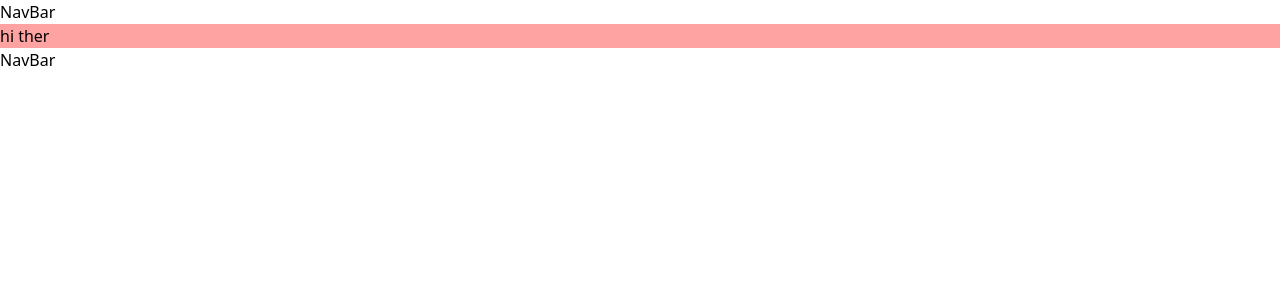
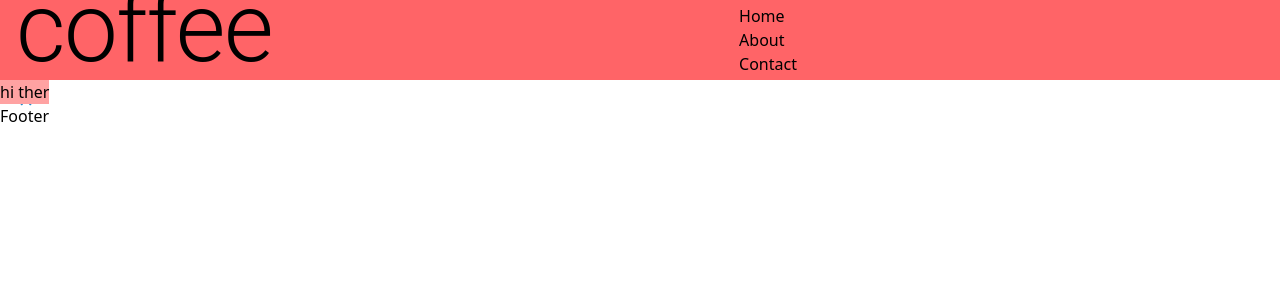
Before and after one commit to IkhMoh/coffe-store, a Next.js app: page / in a window 1280 px wide. Shown: the top 300 px of the page. Built offline with nearby package versions, Linux system fonts and the light colour scheme.

Commit message:
add navbar

```diff
--- /dev/null
+++ b/src/app/[slug]/page.tsx
@@ -0,0 +1,14 @@
+import Link from "next/link";
+import React from "react";
+
+const page = () => {
+  return (
+    <div>
+      <Link href="/">
+        <button>hi</button>
+      </Link>
+    </div>
+  );
+};
+
+export default page;
--- a/src/app/Home/page.tsx
+++ b/src/app/cart/page.tsx
@@ -1,7 +1,7 @@
 import React from "react";
 
 const page = () => {
-  return <div>page</div>;
+  return <div>hi ther</div>;
 };
 
 export default page;
--- a/src/app/layout.tsx
+++ b/src/app/layout.tsx
@@ -2,7 +2,7 @@ import type { Metadata } from "next";
 import { Geist, Geist_Mono } from "next/font/google";
 import "./globals.css";
 import NavBar from "@/components/NavBar";
-import Footer from "@/components/NavBar"
+import Footer from "@/components/Footer";
 const geistSans = Geist({
   variable: "--font-geist-sans",
   subsets: ["latin"],
@@ -28,9 +28,9 @@ export default function RootLayout({
       <body
         className={`${geistSans.variable} ${geistMono.variable} antialiased`}
       >
-        <NavBar/>
+        <NavBar />
         {children}
-        <Footer/>
+        <Footer />
       </body>
     </html>
   );
--- a/src/app/page.tsx
+++ b/src/app/page.tsx
@@ -1,9 +1,13 @@
 import Image from "next/image";
+import Link from "next/link";
 
 export default function Home() {
   return (
     <main>
-      <div className="bg-red-300"> hi ther</div>
+      <Link href="gtgtgt">
+      <button className="bg-red-300"> hi ther</button>
+      </Link>
+
     </main>
   );
 }
--- a/src/components/Footer.jsx
+++ /dev/null
@@ -1,9 +0,0 @@
-import React from 'react'
-
-const Footer = () => {
-  return (
-    <div>Footer</div>
-  )
-}
-
-export default Footer
--- /dev/null
+++ b/src/components/Footer.tsx
@@ -0,0 +1,7 @@
+import React from "react";
+
+const Footer = () => {
+  return <div>Footer</div>;
+};
+
+export default Footer;
--- a/src/components/NavBar.tsx
+++ b/src/components/NavBar.tsx
@@ -1,11 +1,84 @@
-import React from 'react'
+import React from "react";
+import Typography from "@mui/material/Typography";
+import { styled, alpha } from "@mui/material/styles";
+import InputBase from "@mui/material/InputBase";
+import SearchIcon from "@mui/icons-material/Search";
 
+// const Search = styled("div")(({ theme }) => ({
+//   position: "relative",
+//   borderRadius: theme.shape.borderRadius,
+//   backgroundColor: alpha(theme.palette.common.white, 0.15),
+//   "&:hover": {
+//     backgroundColor: alpha(theme.palette.common.white, 0.25),
+//   },
+//   marginLeft: 0,
+//   width: "100%",
+//   [theme.breakpoints.up("sm")]: {
+//     marginLeft: theme.spacing(1),
+//     width: "auto",
+//   },
+// }));
+
+// const SearchIconWrapper = styled("div")(({ theme }) => ({
+//   padding: theme.spacing(0, 2),
+//   height: "100%",
+//   position: "absolute",
+//   pointerEvents: "none",
+//   display: "flex",
+//   alignItems: "center",
+//   justifyContent: "center",
+// }));
+// const StyledInputBase = styled(InputBase)(({ theme }) => ({
+//   color: "inherit",
+//   width: "100%",
+//   "& .MuiInputBase-input": {
+//     padding: theme.spacing(1, 1, 1, 0),
+//     // vertical padding + font size from searchIcon
+//     paddingLeft: `calc(1em + ${theme.spacing(4)})`,
+//     transition: theme.transitions.create("width"),
+//     [theme.breakpoints.up("sm")]: {
+//       width: "12ch",
+//       "&:focus": {
+//         width: "20ch",
+//       },
+//     },
+//   },
+// }));
 const NavBar = () => {
   return (
     <nav>
-         NavBar
+      <div className="bg-red-400 w-full h-20 flex justify-between items-center px-4">
+        {/* logo */}
+        <div>
+          <Typography variant="h1" component="div">
+            coffee
+          </Typography>
+          🙏🏻
+        </div>
+        {/*  */}
+        <div>
+          <ul>
+            <li>Home</li>
+            <li>About</li>
+            <li>Contact</li>
+          </ul>
+        </div>
+        {/* search and icon  */}
+        <div>
+          {/* <Search>
+            <SearchIconWrapper>
+              <SearchIcon />
+            </SearchIconWrapper>
+            <StyledInputBase
+              placeholder="Search…"
+              inputProps={{ "aria-label": "search" }}
+            />
+          </Search> */}
+        </div>
+        {/* search and icon  */}
+      </div>
     </nav>
-  )
-}
+  );
+};
 
-export default NavBar
+export default NavBar;
```
Also changed, not shown: package.json (+10 -6 lines), 1 other file (tests, documents, lock files or other folders).
